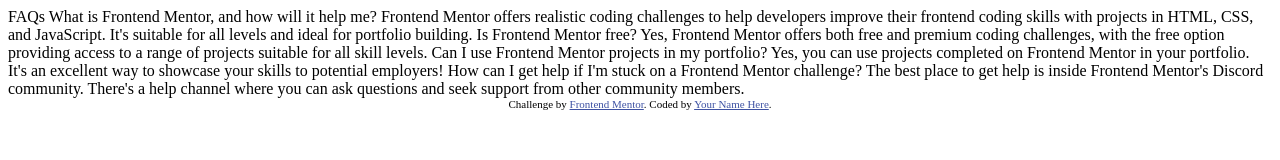
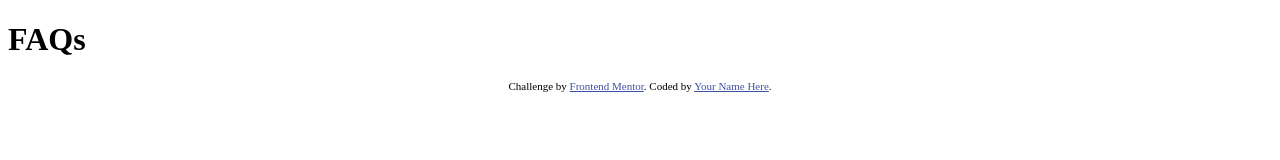
Before and after one commit to santiagohrd/faq-accordion-Challenge, a plain HTML site: page index.html in a window 1280 px wide. Drawn offline with Linux system fonts and the light colour scheme.

Commit message:
Update index.html: Comment the FAQ'S question provided because now I have it in the main.js

```diff
--- a/index.html
+++ b/index.html
@@ -15,9 +15,12 @@
   </style>
 </head>
 <body>
+  <div class="container">
+    <h1>FAQs</h1>
 
-  FAQs
+  </div>
 
+  <!-- FAQs
   What is Frontend Mentor, and how will it help me?
 
   Frontend Mentor offers realistic coding challenges to help developers improve their
@@ -37,7 +40,7 @@
   How can I get help if I'm stuck on a Frontend Mentor challenge?
 
   The best place to get help is inside Frontend Mentor's Discord community. There's a help
-  channel where you can ask questions and seek support from other community members.
+  channel where you can ask questions and seek support from other community members. -->
 
 
   <div class="attribution">
```
